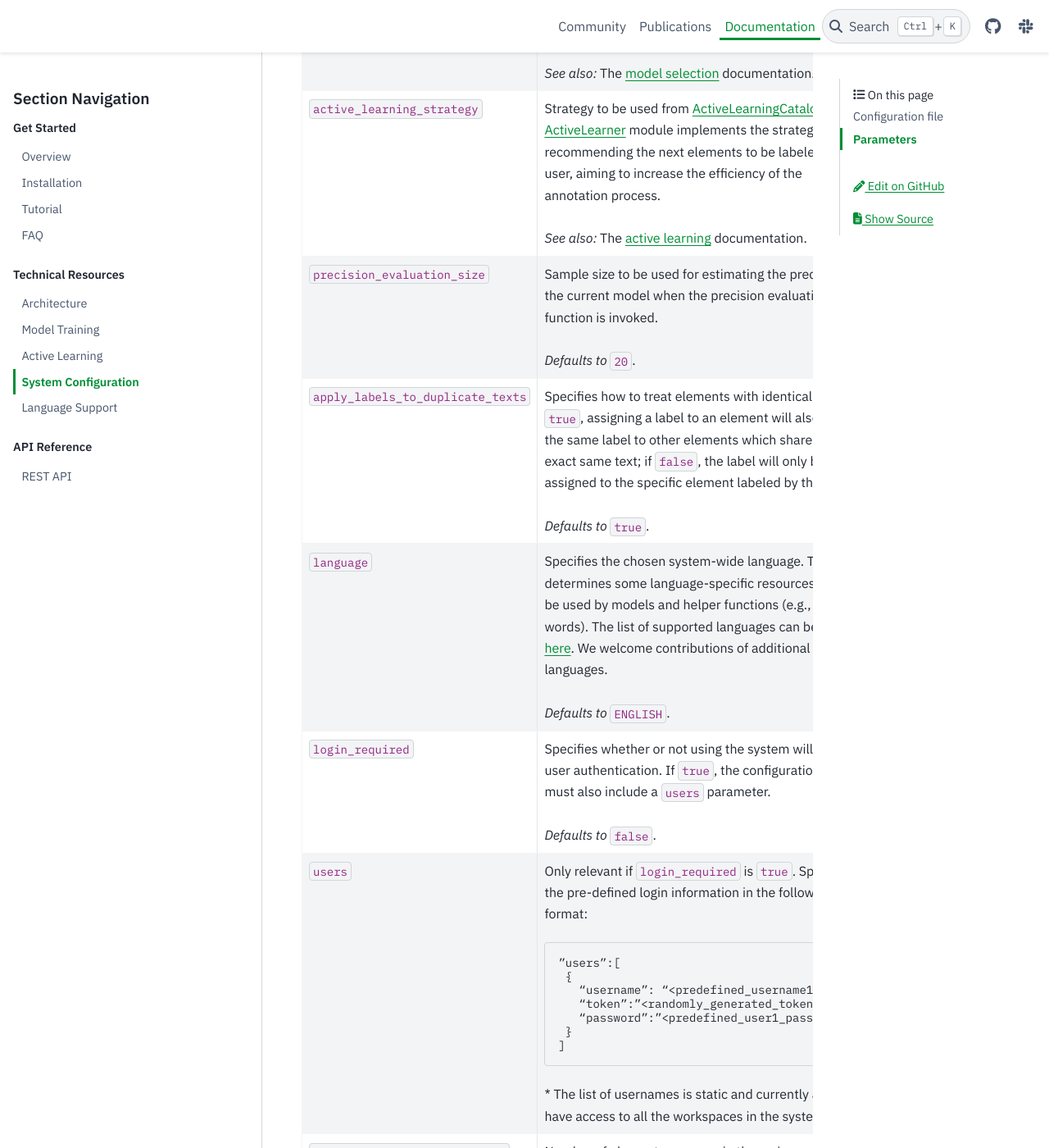
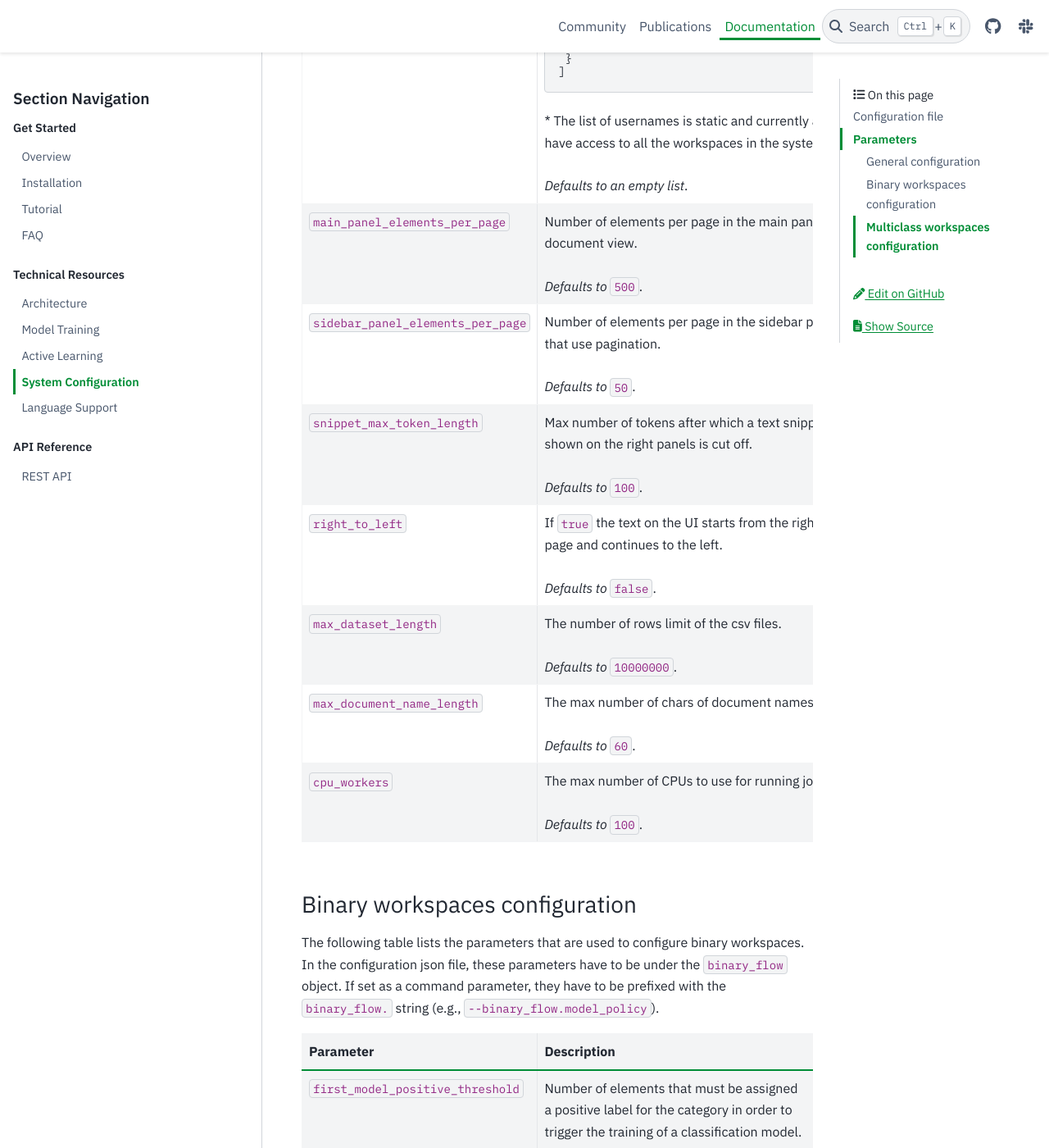
Before and after one commit to label-sleuth/label-sleuth.org, a Sphinx documentation site: the page built from docs/docs/dev/configuration.md, in a window 1280 px wide and 1400 px high, scrolled down 1848 px. Shown: the whole window at 82% size. Built offline with Sphinx 7.4.7 and the PyData theme 0.15.4, drawn with Linux system fonts in a browser that asks for light colours; some of the changed text lies outside the part shown.

Commit message:
System configuration docs update

````diff
--- a/docs/docs/dev/configuration.md
+++ b/docs/docs/dev/configuration.md
@@ -8,20 +8,41 @@
 
 A custom configuration file can be applied by passing the `--config_path` parameter to the "start_label_sleuth" command. In that case the following command can be used to invoke Label Sleuth:
 
-```
+```text
  python -m label_sleuth.start_label_sleuth --config_path <path_to_my_configuration_json>
 ```
 
 Alternatively, it is possible to override specific configuration parameters at startup by appending them to the "start_label_sleuth" command. For example, to set up the system to work with text data in Arabic, one can set the system language by using the following command:
 
-```
+```text
  python -m label_sleuth.start_label_sleuth --language Arabic
 ```
 
-
 ## Parameters
 
-The following parameters can be set in the configuration file:
+The parameters that can be set in the configuration file are presented in three different tables: general configuration, binary workspace configuration and multiclass workspace configuration.
+
+### General configuration
+
+The following table lists the general parameters:
+
+| Parameter | Description |
+|-----------|-------------|
+| `apply_labels_to_duplicate_texts` | Specifies how to treat elements with identical texts. If `true`, assigning a label to an element will also assign the same label to other elements which share the exact same text; if `false`, the label will only be assigned to the specific element labeled by the user. <br /><br /> _Defaults to_ `true`. |
+| `language`                        | Specifies the chosen system-wide language. This determines some language-specific resources that will be used by models and helper functions (e.g., stop words). The list of supported languages can be found [here](languages.md). We welcome contributions of additional languages. <br /><br /> _Defaults to_ `ENGLISH`. |
+| `login_required`                  | Specifies whether or not using the system will require user authentication. If `true`, the configuration file must also include a `users` parameter. <br /><br /> _Defaults to_ `false`. |
+| `users`                           | Only relevant if `login_required` is `true`. Specifies the pre-defined login information in the following format: <pre>"users":[<br>&nbsp;{<br>&nbsp;&nbsp;&nbsp;"username": "<predefined_username1>",<br>&nbsp;&nbsp;&nbsp;"token":"<randomly_generated_token1>",<br>&nbsp;&nbsp;&nbsp;"password":"<predefined_user1_password>"<br>&nbsp;}<br>] </pre> * The list of usernames is static and currently all users have access to all the workspaces in the system. <br /><br /> _Defaults to an empty list_.|
+| `main_panel_elements_per_page` | Number of elements per page in the main panel, i.e., document view. <br /><br /> _Defaults to_ `500`. |
+| `sidebar_panel_elements_per_page` | Number of elements per page in the sidebar panels that use pagination. <br /><br /> _Defaults to_ `50`. |
+| `snippet_max_token_length` | Max number of tokens after which a text snippet shown on the right panels is cut off.<br /><br /> _Defaults to_ `100`. |
+| `right_to_left` | If `true` the text on the UI starts from the right of the page and continues to the left. <br /><br /> _Defaults to_ `false`. |
+| `max_dataset_length` |  The number of rows limit of the csv files. <br /><br /> _Defaults to_ `10000000`. |
+| `max_document_name_length` |  The max number of chars of document names. <br /><br /> _Defaults to_ `60`. |
+| `cpu_workers` | The max number of CPUs to use for running jobs.  <br /><br /> _Defaults to_ `100`. |
+
+### Binary workspaces configuration
+
+The following table lists the parameters that are used to configure binary workspaces. In the configuration json file, these parameters have to be under the `binary_flow` object. If set as a command parameter, they have to be prefixed with the `binary_flow.` string (e.g., `--binary_flow.model_policy`).
 
 | Parameter | Description |
 |-----------|-------------|
@@ -32,14 +53,16 @@
 | `model_policy`                    | Policy to be used from [ModelPolicies](https://github.com/label-sleuth/label-sleuth/blob/main/label_sleuth/models/core/model_policies.py). A [ModelPolicy](https://github.com/label-sleuth/label-sleuth/blob/main/label_sleuth/models/policy/model_policy.py) determines which type of classification model(s) will be used, and _when_ (e.g. always / only after a specific number of iterations / etc.). <br /> <br /> _See also:_ The [model selection](model_training.md#model-selection) documentation. |
 | `active_learning_strategy`        | Strategy to be used from [ActiveLearningCatalog](https://github.com/label-sleuth/label-sleuth/blob/main/label_sleuth/active_learning/core/catalog.py). An [ActiveLearner](https://github.com/label-sleuth/label-sleuth/blob/main/label_sleuth/active_learning/core/active_learning_api.py) module implements the strategy for recommending the next elements to be labeled by the user, aiming to increase the efficiency of the annotation process. <br /> <br /> _See also:_ The [active learning](active_learning.md) documentation. |
 | `precision_evaluation_size`       | Sample size to be used for estimating the precision of the current model when the precision evaluation function is invoked. <br /><br /> _Defaults to_ `20`. |
-| `apply_labels_to_duplicate_texts` | Specifies how to treat elements with identical texts. If `true`, assigning a label to an element will also assign the same label to other elements which share the exact same text; if `false`, the label will only be assigned to the specific element labeled by the user. <br /><br /> _Defaults to_ `true`. |
-| `language`                        | Specifies the chosen system-wide language. This determines some language-specific resources that will be used by models and helper functions (e.g., stop words). The list of supported languages can be found [here](languages.md). We welcome contributions of additional languages. <br /><br /> _Defaults to_ `ENGLISH`. |
-| `login_required`                  | Specifies whether or not using the system will require user authentication. If `true`, the configuration file must also include a `users` parameter. <br /><br /> _Defaults to_ `false`. |
-| `users`                           | Only relevant if `login_required` is `true`. Specifies the pre-defined login information in the following format: <pre>"users":[<br>&nbsp;{<br>&nbsp;&nbsp;&nbsp;"username": "<predefined_username1>",<br>&nbsp;&nbsp;&nbsp;"token":"<randomly_generated_token1>",<br>&nbsp;&nbsp;&nbsp;"password":"<predefined_user1_password>"<br>&nbsp;}<br>] </pre> * The list of usernames is static and currently all users have access to all the workspaces in the system. |
-| `main_panel_elements_per_page` | Number of elements per page in the main panel, i.e., document view. <br /><br /> _Defaults to_ `500`. |
-| `sidebar_panel_elements_per_page` | Number of elements per page in the sidebar panels that use pagination. <br /><br /> _Defaults to_ `50`. |
-| `snippet_max_token_length` | Max number of tokens after which a text snippet shown on the right panels is cut off.<br /><br /> _Defaults to_ `100`. |
-| `right_to_left` | If `true` the text on the UI starts from the right of the page and continues to the left. <br /><br /> _Defaults to_ `false`. |
-| `max_dataset_length` |  The number of rows limit of the csv files. <br /><br /> _Defaults to_ `10000000`. |
-| `max_document_name_length` |  The max number of chars of document names. <br /><br /> _Defaults to_ `60`. |
-| `cpu_workers` | The max number of CPUs to use for running jobs.  <br /><br /> _Defaults to_ `100`. |
+
+### Multiclass workspaces configuration
+
+The following table lists the parameters that are used to configure binary workspaces. In the configuration json file, these parameters have to be under the `multiclass_flow` object. If set as a command parameter, they have to be prefixed with the `multiclass_flow.` string (e.g., `--multiclass_flow.model_policy`).
+
+| Parameter | Description |
+|-----------|-------------|
+| `per_class_labeling_threshold`  | Number of elements that must be assigned label in order to trigger the training of a classification model. <br /> <br /> _See also:_ The [training invocation](model_training.md#training-invocation) documentation. |
+| `changed_element_threshold` | Number of changes in user labels for the category -- relative to the last trained model -- that are required to trigger the training of a new model. A change can be a assigning a label (positive or negative) to an element, or changing an existing label. Note that both, `first_model_positive_threshold` and `first_model_negative_threshold`, must also be met for the training to be triggered. <br /> <br /> _See also:_ The [training invocation](model_training.md#training-invocation) documentation. |
+| `training_set_selection_strategy` | Strategy to be used from [TrainingSetSelectionStrategy](https://github.com/label-sleuth/label-sleuth/blob/main/label_sleuth/training_set_selector/train_set_selector_api.py). A TrainingSetSelectionStrategy determines which examples will be sent to the classification models at training time - these will not necessarily be identical to the set of elements labeled by the user. For currently supported implementations see the [get_training_set_selector()](https://github.com/label-sleuth/label-sleuth/blob/main/label_sleuth/training_set_selector/training_set_selector_factory.py) function. <br /> <br /> _See also:_ The [training set selection](model_training.md#training-set-selection) documentation. |
+| `model_policy`                    | Policy to be used from [ModelPolicies](https://github.com/label-sleuth/label-sleuth/blob/main/label_sleuth/models/core/model_policies.py). A [ModelPolicy](https://github.com/label-sleuth/label-sleuth/blob/main/label_sleuth/models/policy/model_policy.py) determines which type of classification model(s) will be used, and _when_ (e.g. always / only after a specific number of iterations / etc.). <br /> <br /> _See also:_ The [model selection](model_training.md#model-selection) documentation. |
+| `active_learning_strategy`        | Strategy to be used from [ActiveLearningCatalog](https://github.com/label-sleuth/label-sleuth/blob/main/label_sleuth/active_learning/core/catalog.py). An [ActiveLearner](https://github.com/label-sleuth/label-sleuth/blob/main/label_sleuth/active_learning/core/active_learning_api.py) module implements the strategy for recommending the next elements to be labeled by the user, aiming to increase the efficiency of the annotation process. <br /> <br /> _See also:_ The [active learning](active_learning.md) documentation. |
+| `accuracy_evaluation_size`       | Sample size to be used for estimating the accuracy of the current model when the precision evaluation function is invoked. <br /><br /> _Defaults to_ `30`. |
````
